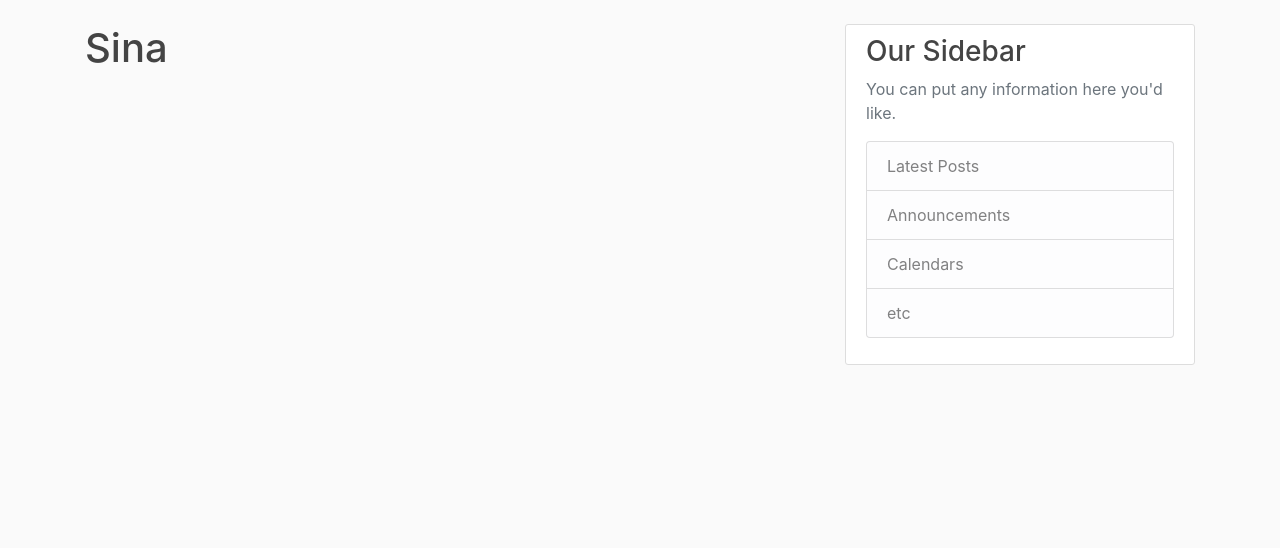
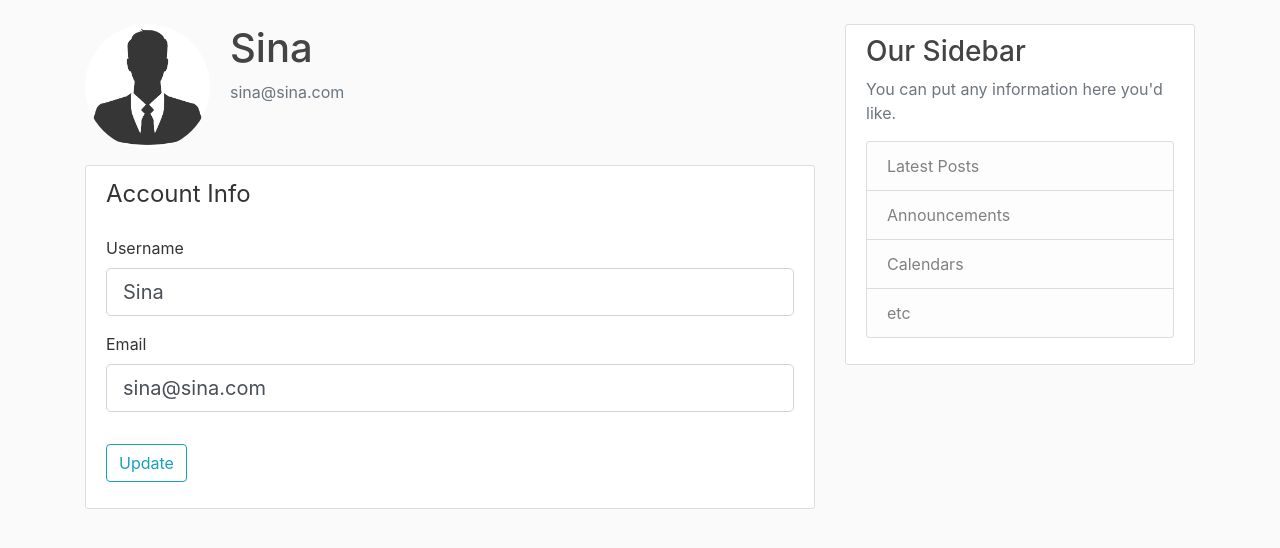
Before and after one commit to Dorostkar/Flask-Blog, a Flask app: page /account in a window 1280 px wide. Shown: the part 56-604 px from the top of the page. Run offline with Flask 2, Linux system fonts and the light colour scheme; a user stored in the database is signed in; some libraries are stand-ins or nearby versions.

Commit message:
updating user has done

```diff
--- a/flaskblog/forms.py
+++ b/flaskblog/forms.py
@@ -1,4 +1,5 @@
 from flask_wtf import FlaskForm
+from flask_login import current_user
 from wtforms import StringField, PasswordField, SubmitField, BooleanField
 from wtforms.validators import DataRequired, Length, Email, EqualTo,ValidationError
 from flaskblog.models import User
@@ -26,3 +27,20 @@ class LoginForm(FlaskForm):
     password = PasswordField("Password", validators=[DataRequired()])
     remember = BooleanField('Remember me')
     submit = SubmitField("Login")
+
+class UpdateAccountForm(FlaskForm):
+    username = StringField("Username", validators=[DataRequired(), Length(min=2, max=20)])
+    email = StringField("Email", validators=[DataRequired(), Email()])
+    submit = SubmitField("Update")
+
+    def validate_username(self, username):
+        if username.data != current_user.username:
+            user = User.query.filter_by(username=username.data).first()
+            if user:
+                raise ValidationError("that username is taken,Please choose a different one.")
+
+    def validate_email(self, email):
+        if email.data != current_user.email:
+            user = User.query.filter_by(email=email.data).first()
+            if user:
+                raise ValidationError("That email is taken, Please choose a diferrent one.")
--- a/flaskblog/routes.py
+++ b/flaskblog/routes.py
@@ -1,7 +1,7 @@
 from flask import  render_template, url_for, flash, redirect, request
 from flaskblog import app ,db, bcrypt
 from flaskblog.models import User, Post
-from flaskblog.forms import RegistrationForm, LoginForm
+from flaskblog.forms import RegistrationForm, LoginForm, UpdateAccountForm
 from flask_login import login_user, current_user, logout_user, login_required
 
 
@@ -63,7 +63,22 @@ def logout():
     logout_user()
     return redirect(url_for('home'))
 
-@app.route("/account")
+@app.route("/account", methods=['GET','POST'])
 @login_required
 def account():
-    return render_template('account.html', title="Account")
+    form = UpdateAccountForm()
+    # when we post
+    if form.validate_on_submit():
+        # with changing current user and commit it looks like change in in database!
+        current_user.username = form.username.data
+        current_user.email = form.email.data
+        db.session.commit()
+        flash('Your account has been updated!','success')
+        return redirect(url_for('account'))
+    elif request.method == 'GET':
+        form.username.data = current_user.username
+        form.email.data = current_user.email
+
+    image_file = url_for('static', filename='profile_pics/' + current_user.image_file)
+    return render_template('account.html', title="Account",
+                            image_file=image_file, form=form)
--- a/flaskblog/templates/account.html
+++ b/flaskblog/templates/account.html
@@ -1,4 +1,52 @@
 {% extends "layout.html" %}
 {% block content %}
-   <h1>{{ current_user.username }}</h1>
+<div class="content-secton">
+    <div class="media">
+        <img class="rounded-circle account-img" src="{{ image_file }}">
+        <div class="media-body">
+            <h2 class="account-heading">{{ current_user.username }}</h2>
+            <p class="text-secondary">{{ current_user.email }}</p>
+        </div>
+    </div>
+    <div class="content-section">
+        <form method="POST" action="">
+             {{ form.hidden_tag() }}
+             <fieldset class="form-group">
+                 <legend class="borde-bottom mb-4">Account Info</legend>
+                 <div class="form-group">
+                     {{form.username.label(class="form-control-label")}}
+
+                     {% if form.username.errors %}
+                     {{form.username(class="form-control form-control-lg is-invalid")}}
+                     <div class="invalid=feedback">
+                         {% for error in form.username.errors %}
+                             <span>{{ error }}</span>
+                         {% endfor %}
+                     </div>
+                     {% else %}
+                         {{form.username(class="form-control form-control-lg")}}
+                     {% endif %}
+
+                 </div>
+                 <div class="form-group">
+                     {{form.email.label(class="form-control-label")}}
+                     {% if form.email.errors %}
+                     {{form.email(class="form-control form-control-lg is-invalid")}}
+                     <div class="invalid=feedback">
+                         {% for error in form.email.errors %}
+                             <span>{{ error }}</span>
+                         {% endfor %}
+                     </div>
+                     {% else %}
+                         {{form.email(class="form-control form-control-lg")}}
+                     {% endif %}
+                 </div>
+             </fieldset>
+             <div class="form-group">
+                 {{form.submit(class="btn btn-outline-info")}}
+             </div>
+        </form>
+    </div>
+</div>
+
 {% endblock content%}
```
Also changed, not shown: flaskblog/site.db, flaskblog/static/profile_pics/default.jpg (added).
